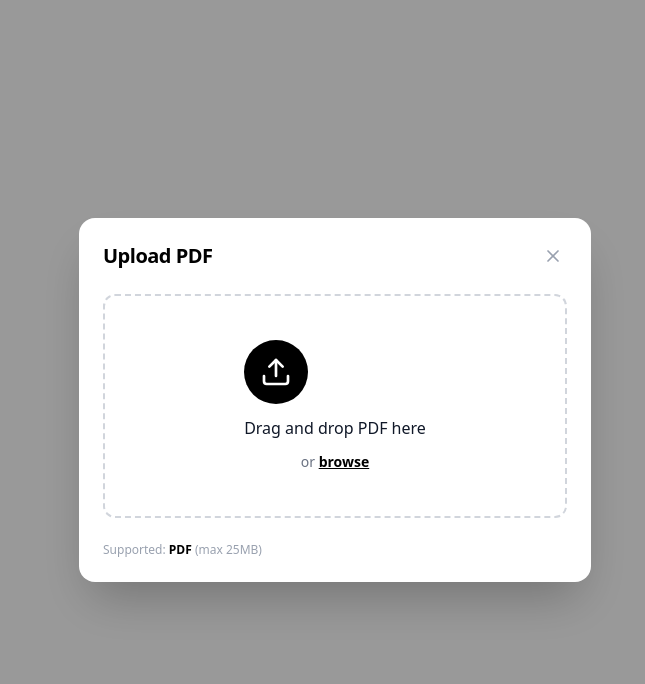
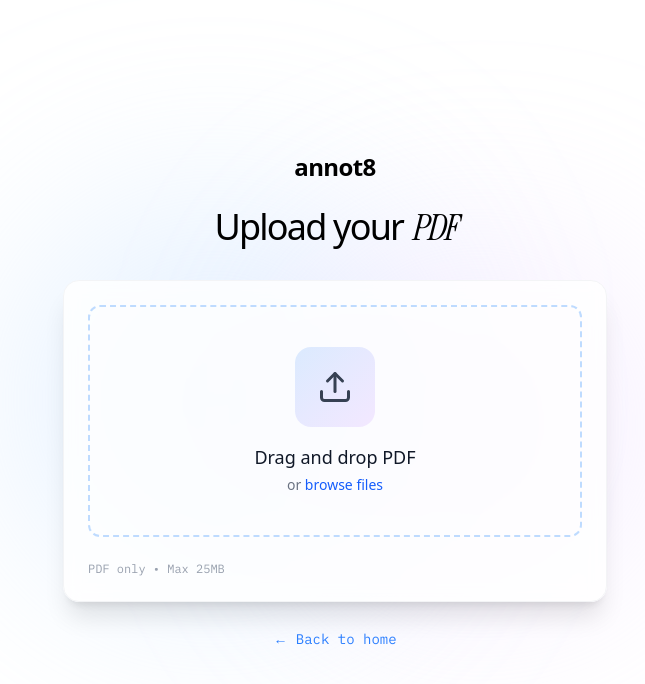
Before and after one commit to ss1ngh/annot8, a Next.js app: page /workspace in a window 1280 px wide. Shown: the top 684 px of the page, without its empty margins (305-950 px from the left). Built offline with nearby package versions, Linux system fonts and the light colour scheme.

Commit message:
ui : revamped ui of dropzone

```diff
--- a/components/pdf/PDFDropzone.tsx
+++ b/components/pdf/PDFDropzone.tsx
@@ -2,44 +2,45 @@
 
 import { useState, useCallback } from 'react';
 import { useDropzone } from 'react-dropzone';
-import { X, Upload, FileText} from 'lucide-react';
+import { X, Upload, FileText, Sparkles, ArrowRight } from 'lucide-react';
 import usePDFStore from '@/store/pdfStore';
+import Link from 'next/link';
 
 interface PDFDropzoneProps {
-    onClose : () => void;
+  onClose: () => void;
 }
 
-export default function PDFDropzone( {onClose} : PDFDropzoneProps) {
-    const [uploadedFile, setUploadedFile] = useState<File | null> (null);
-    const [error, setError] = useState<string | null> (null);
+export default function PDFDropzone({ onClose }: PDFDropzoneProps) {
+  const [uploadedFile, setUploadedFile] = useState<File | null>(null);
+  const [error, setError] = useState<string | null>(null);
 
   const setFile = usePDFStore((state) => state.setFile);
   const clearFile = usePDFStore((state) => state.clearFile);
 
-    const onDrop = useCallback((acceptedFiles : File[], rejectedFiles : any[]) => {
+  const onDrop = useCallback((acceptedFiles: File[], rejectedFiles: any[]) => {
 
     //handle errors
-        if(rejectedFiles.length > 0){
+    if (rejectedFiles.length > 0) {
       const rejection = rejectedFiles[0];
-            if(rejection.errors[0]?.code === 'file-too-large'){
+      if (rejection.errors[0]?.code === 'file-too-large') {
         setError('File size exceeds 25MB limit');
       }
-            else{
+      else {
         setError('Invalid file type. Please upload a PDF')
       }
       return;
     }
 
-        if(acceptedFiles.length > 0){
+    if (acceptedFiles.length > 0) {
       setError(null);
       setUploadedFile(acceptedFiles[0]);
     }
   }, []);
 
-    const {getRootProps, getInputProps, isDragActive} = useDropzone({
-        accept: { 'application/pdf' : ['.pdf'] },
-        maxFiles : 1,
-        maxSize : 25 * 1024 * 1024,
+  const { getRootProps, getInputProps, isDragActive } = useDropzone({
+    accept: { 'application/pdf': ['.pdf'] },
+    maxFiles: 1,
+    maxSize: 25 * 1024 * 1024,
     onDrop,
   });
 
@@ -49,8 +50,8 @@ export default function PDFDropzone( {onClose} : PDFDropzoneProps) {
     setError(null);
   };
 
-    const handleProceed= () => {
-        if(uploadedFile) {
+  const handleProceed = () => {
+    if (uploadedFile) {
       setFile(uploadedFile);
       onClose();
     }
@@ -66,68 +67,102 @@ export default function PDFDropzone( {onClose} : PDFDropzoneProps) {
 
 
   return (
-    <div className="fixed inset-0 bg-black/40 backdrop-blur-sm flex items-center justify-center p-4 z-50">
-      <div className="bg-white rounded-2xl shadow-2xl w-full max-w-lg p-6 relative animate-in fade-in zoom-in-95 duration-300">
-
-        <div className="flex items-center justify-between mb-6">
-          <h2 className="text-xl font-bold text-black tracking-tight">Upload PDF</h2>
-          <button onClick={onClose} className="text-gray-400 hover:text-black p-1 hover:bg-gray-100 rounded-lg">
-            <X size={20} />
-          </button>
+    <div className="fixed inset-0 flex items-center justify-center z-50 overflow-hidden">
+      {/* gradients */}
+      <div className="absolute inset-0 bg-white">
+        <div className="absolute top-1/4 left-1/4 w-[400px] h-[400px] bg-blue-200/40 rounded-full blur-[100px]"></div>
+        <div className="absolute bottom-1/4 right-1/4 w-[350px] h-[350px] bg-purple-200/40 rounded-full blur-[100px]"></div>
       </div>
 
+      <div className="relative z-10 w-full max-w-xl px-4">
+        {/* header */}
+        <div className="text-center mb-8">
+          <Link href="/" className="inline-block mb-6">
+            <span className="text-2xl font-bold tracking-tight">annot8</span>
+          </Link>
+          <h1 className="text-3xl md:text-4xl font-medium text-black tracking-tighter mb-3">
+            Upload your{" "}
+            <span className="italic font-instrument-serif font-normal">PDF</span>
+          </h1>
+        </div>
+
+
+        <div className="bg-white/80 backdrop-blur-sm rounded-2xl shadow-xl border border-gray-100 p-6">
           <div
             {...getRootProps()}
-          className={`border-2 border-dashed rounded-xl transition-all duration-300 cursor-pointer ${
-            isDragActive ? 'border-black bg-gray-50 scale-[0.99]'
-            : uploadedFile ? 'border-black bg-gray-50'
-            : 'border-gray-300 hover:border-gray-400'
+            className={`border-2 border-dashed rounded-xl transition-all duration-300 cursor-pointer ${isDragActive ? 'border-blue-400 bg-blue-50/50 scale-[0.99]'
+              : uploadedFile ? 'border-blue-400 bg-blue-50/30'
+                : 'border-blue-200 hover:border-blue-300 hover:bg-blue-50/50'
               }`}
           >
             <input {...getInputProps()} />
 
-          <div className="p-8 flex flex-col items-center justify-center text-center min-h-[220px]">
+            <div className="p-10 flex flex-col items-center justify-center text-center min-h-[200px]">
               {uploadedFile ? (
-              <div className="w-full space-y-4">
-                <div className="inline-flex items-center justify-center w-14 h-14 rounded-full bg-black text-white">
-                  <FileText size={28} />
+                <div className="w-full space-y-4 flex flex-col items-center">
+                  <div className="inline-flex items-center justify-center w-16 h-16 rounded-2xl bg-blue-50 text-blue-600">
+                    <FileText size={32} />
                   </div>
                   <div className="flex items-center justify-center gap-2">
-                  <span className="font-mono text-sm bg-gray-100 px-3 py-1.5 rounded-lg truncate max-w-[80%]">
+                    <span className="font-ibm-plex-mono text-sm bg-blue-50 px-4 py-2 rounded-xl truncate max-w-[80%]">
                       {uploadedFile.name}
                     </span>
                     <button
                       onClick={(e) => { e.stopPropagation(); handleRemoveFile(); }}
-                    className="p-1.5 bg-gray-100 rounded-lg text-gray-500 hover:text-red-500"
+                      className="p-2 bg-red-50 rounded-xl text-red-500 hover:scale-85 transition-transform transition-colors"
                     >
                       <X size={16} />
                     </button>
                   </div>
-                <p className="text-xs text-gray-500">{formatFileSize(uploadedFile.size)}</p>
+                  <p className="text-xs text-gray-500 font-ibm-plex-mono">{formatFileSize(uploadedFile.size)}</p>
                 </div>
               ) : (
-              <div className="space-y-3">
-                <div className={`w-16 h-16 rounded-full bg-black text-white flex items-center justify-center ${isDragActive ? 'scale-110' : ''}`}>
-                  <Upload size={32} />
+                <div className="space-y-4 flex flex-col items-center">
+                  <div className={`w-20 h-20 rounded-2xl bg-gradient-to-br from-blue-100 to-purple-100 flex items-center justify-center transition-transform ${isDragActive ? 'scale-110' : ''}`}>
+                    <Upload size={36} className="text-gray-700" />
                   </div>
-                <p className="text-gray-900 font-medium">
-                  {isDragActive ? 'Drop PDF to upload' : 'Drag and drop PDF here'}
+                  <div>
+                    <p className="text-gray-900 font-medium text-lg">
+                      {isDragActive ? 'Drop to upload' : 'Drag and drop PDF'}
                     </p>
-                <p className="text-sm text-gray-500">or <span className="text-black font-semibold underline">browse</span></p>
+                    <p className="text-sm text-gray-500 mt-1">
+                      or <span className="text-blue-600 font-medium hover:underline">browse files</span>
+                    </p>
+                  </div>
                 </div>
               )}
             </div>
           </div>
 
-        {error && <p className="mt-3 text-sm text-red-500 text-center">{error}</p>}
+          {error && (
+            <div className="mt-4 p-3 bg-red-50 border border-red-100 rounded-xl">
+              <p className="text-sm text-red-600 text-center">{error}</p>
+            </div>
+          )}
 
           <div className="mt-6 flex items-center justify-between">
-          <p className="text-xs text-gray-400">Supported: <span className="text-black font-semibold">PDF</span> (max 25MB)</p>
+            <p className="text-xs text-gray-400 font-ibm-plex-mono">
+              PDF only • Max 25MB
+            </p>
             {uploadedFile && (
-            <button onClick={handleProceed} className="px-6 py-2.5 bg-black text-white font-semibold rounded-xl hover:bg-gray-800">
-              Continue
+              <button
+                onClick={handleProceed}
+                className="inline-flex items-center gap-2 px-3 py-2 bg-blue-50 text-blue-600  font-semibold rounded-2xl hover:scale-95 transition-transform font-ibm-plex-mono"
+              >
+                <span>Continue &rarr;</span>
               </button>
             )}
+          </div>
+        </div>
+
+
+        <div className="text-center mt-6">
+          <Link
+            href="/"
+            className="inline-block text-sm text-blue-500 hover:scale-95 transition-transform font-ibm-plex-mono transition-colors"
+          >
+            ← Back to home
+          </Link>
         </div>
       </div>
     </div>
```
Lines whose indentation alone changed are shown as unchanged.
